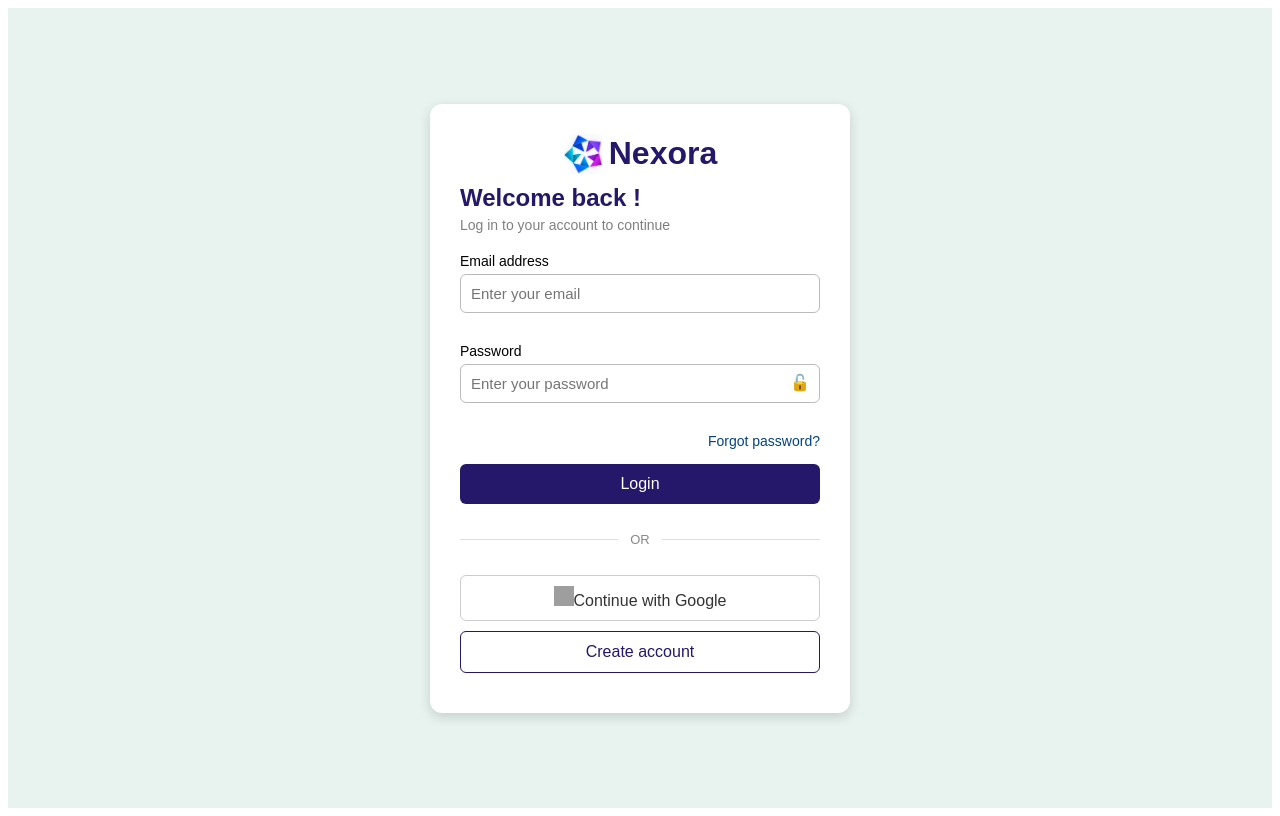
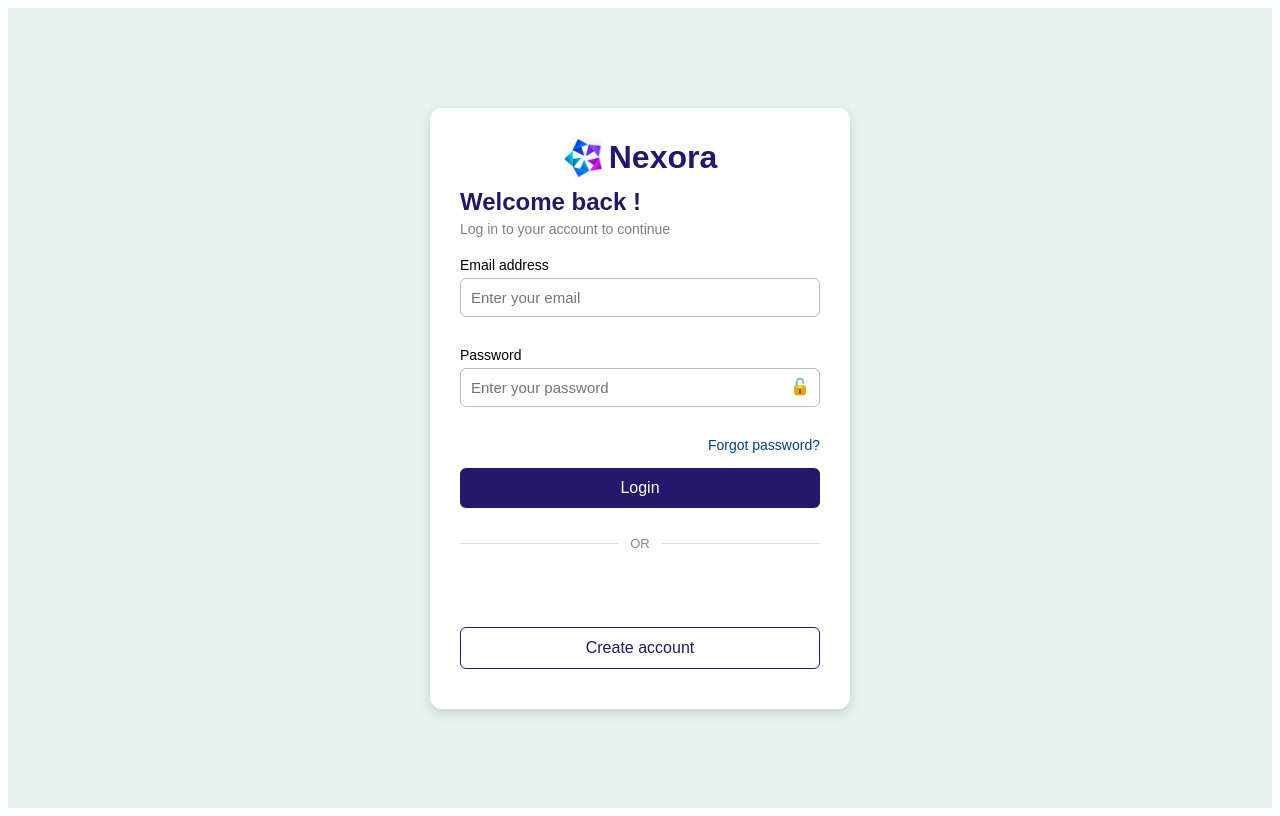
Before and after one commit to Shruti-118/Group3-frontend-smart-community, a React (Vite) app: page / in a window 1280 px wide. Built offline with nearby package versions, Linux system fonts and the light colour scheme; no server answers; grey boxes are pictures that could not be loaded.

Commit message:
vercel.json added for routing

```diff
--- a/src/Login.jsx
+++ b/src/Login.jsx
@@ -152,17 +152,102 @@ function Login() {
   }
 }
 // GOOGLE LOGIN
-function handleGoogleLogin() {
-  // Redirect the user to the backend.
-  // Spring Security will handle Google authentication.
-  window.location.href =
-    "https://smartcommunity-2jf8.onrender.com/oauth2/authorization/google";
+async function handleGoogleSuccess(credentialResponse) {
+  try {
+    // Google returns an ID token in credential.
+    const googleToken = credentialResponse.credential;
+
+    if (!googleToken) {
+      setPasswordError("Google login failed. Please try again.");
+      return;
+    }
+    const response = await fetch("https://smartcommunity-2jf8.onrender.com/oauth2/authorization/google", {
+      method: "GET",
+      headers: {
+        "Content-Type": "application/json",
+      },
+      body: JSON.stringify({
+        credential: googleToken,
+      }),
+    });
+
+    let data = {};
+
+    try {
+      data = await response.json();
+    } catch (err) {
+      data = {};
+    }
+
+    // Handle backend errors.
+    if (!response.ok) {
+      setPasswordError(
+        data.message || "Google login failed. Please try again."
+      );
+      return;
+    }
+
+    // Save Nexora's access token returned by YOUR backend.
+    if (!data.accessToken) {
+      setPasswordError(
+        "Google login failed: backend access token was not received."
+      );
+      return;
+    }
+
+    localStorage.setItem("token", data.accessToken);
+
+    // Save refresh token only if your backend provides one.
+    if (data.refreshToken) {
+      localStorage.setItem("refreshToken", data.refreshToken);
+    }
+
+    // Get user details returned by YOUR backend.
+    const loggedInUser = data.user || {};
+
+    const userEmail = loggedInUser.email || "";
+
+    const userName =
+      loggedInUser.name ||
+      userEmail.split("@")[0] ||
+      "User";
+
+    // Save user information.
+    localStorage.setItem(
+      "user",
+      JSON.stringify({
+        ...loggedInUser,
+        name: userName,
+        email: userEmail,
+      })
+    );
+
+    // Use the role returned by your backend, if available.
+    const role = loggedInUser.role || data.role || "user";
+
+    localStorage.setItem("role", role);
+    localStorage.setItem("isLoggedIn", "true");
+
+    // Clear errors.
+    setEmailError("");
+    setPasswordError("");
+
+    // Redirect after successful login.
+    if (role === "admin") {
+      navigate("/admin");
+    } else {
+      navigate("/home");
+    }
+  } catch (err) {
+    setPasswordError(
+      "Cannot connect to the server. Please try again."
+    );
+  }
 }
-// GOOGLE LOGIN ERROR
+
+// Called if Google sign-in fails or is cancelled.
 function handleGoogleError() {
-  setPasswordError(
-    "Google sign-in was unsuccessful. Please try again."
-  );
+  setPasswordError("Google sign-in was unsuccessful. Please try again.");
 }
   return (
     <div className="login-page">
@@ -214,16 +299,17 @@ function handleGoogleError() {
         </div>
 
         {/* Login through Google */}
-        <button type="button"
-          onClick={handleGoogleLogin}
-          className="google-login-button">
-          <img
-            src="https://www.gstatic.com/firebasejs/ui/2.0.0/images/auth/google.svg"
-            alt="Google"
-            width="20"
-            height="20"
-          />Continue with Google
-        </button>
+        <div className="google-login">
+          <GoogleLogin
+            onSuccess={handleGoogleSuccess}
+            onError={handleGoogleError}
+            text="continue_with"
+            shape="rectangular"
+            theme="outline"
+            size="large"
+            width="320"
+          />
+        </div>
 
         <button
           type="button"
```
Also changed, not shown: vercel.json (added).
